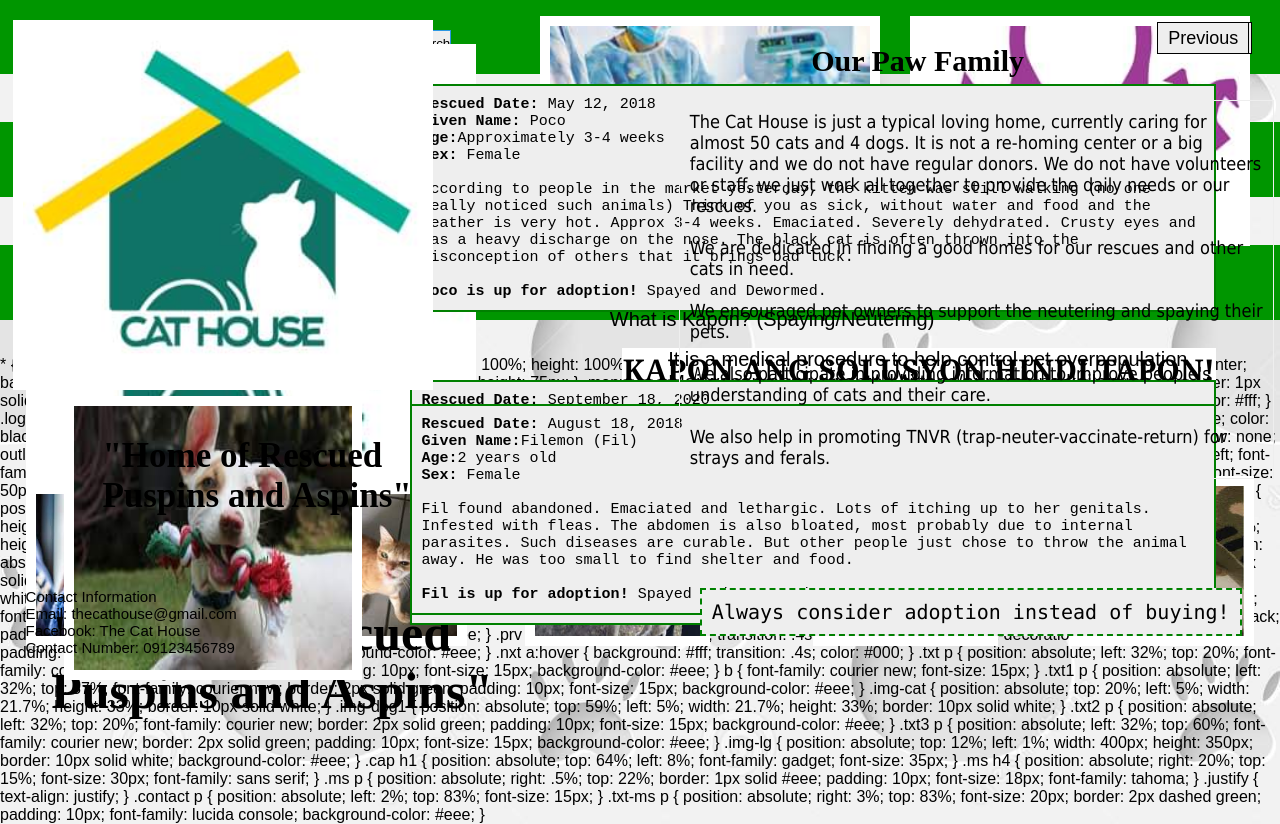
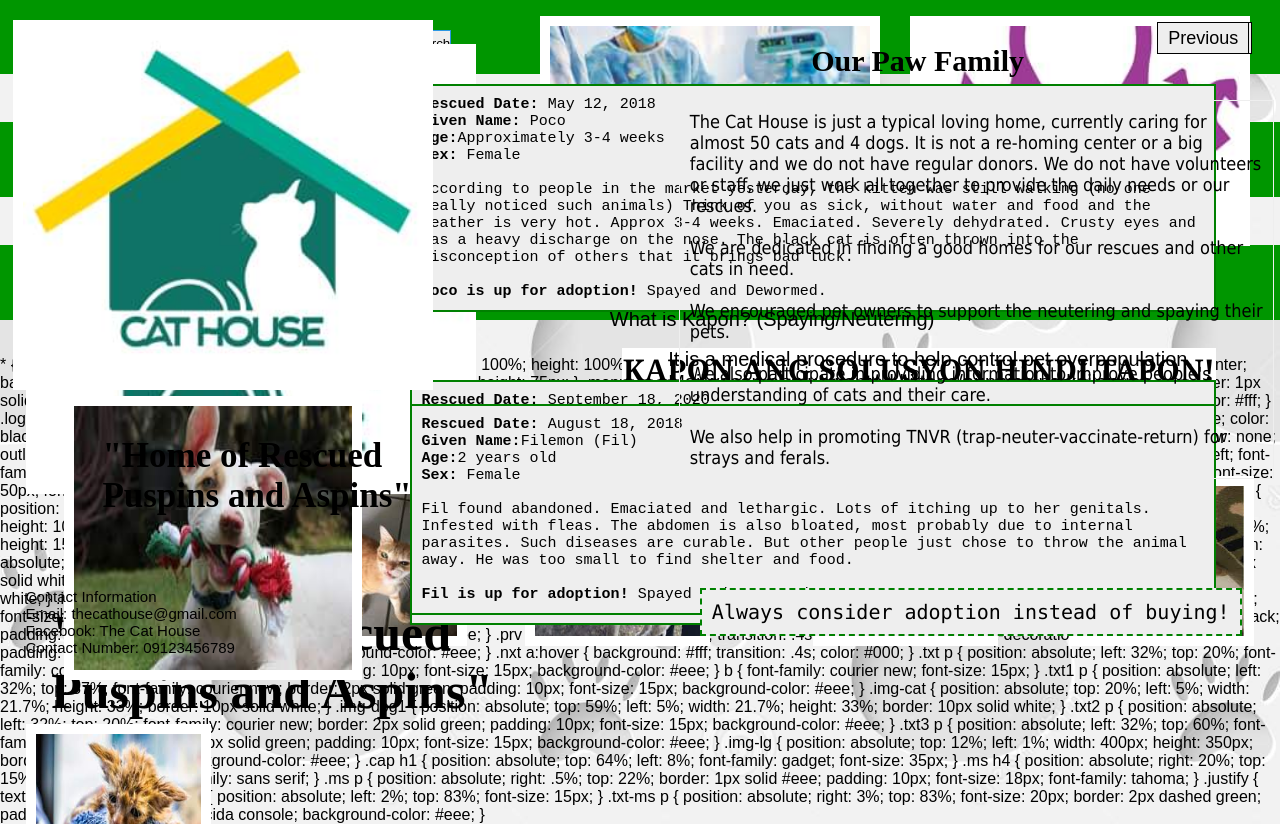
Before and after one commit to Izaaaajy/MyWeb, a PHP site: page / in a window 1280 px wide. Shown: the part 76-900 px from the top of the page. Run offline with PHP 8.4, Linux system fonts and the light colour scheme.

Commit message:
Update style3.css

```diff
--- a/style3.css
+++ b/style3.css
@@ -156,7 +156,7 @@ p {
 
 .img-ct {
 	position: absolute;
-	top: 69%;
+	top: 100%;
 	left: 2%;
 	height: 150px;
 	width: 165px;
```
